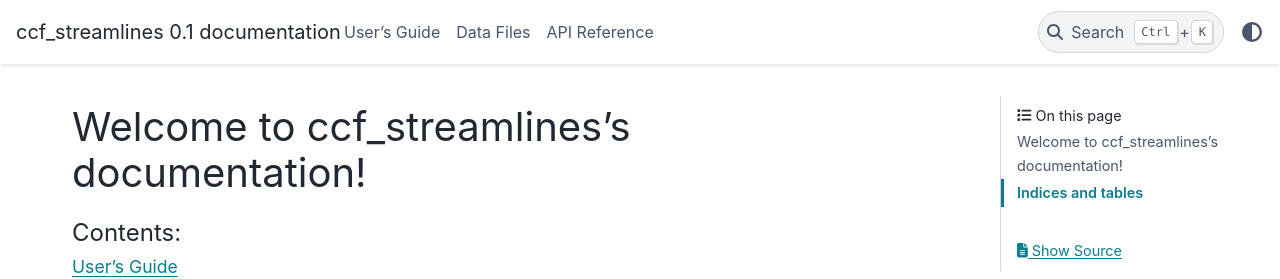
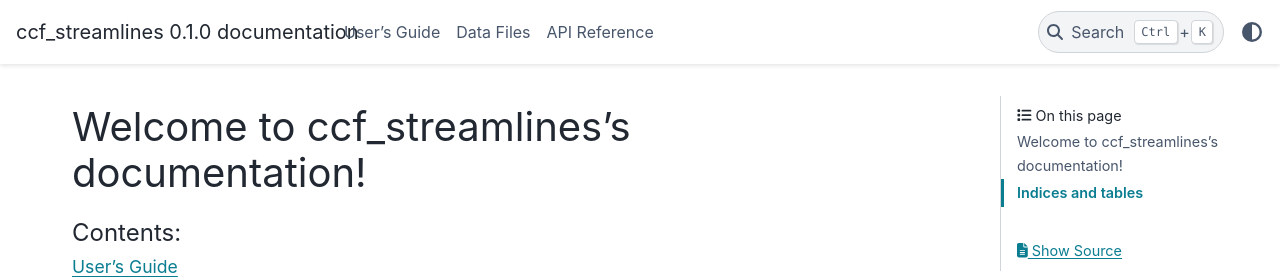
Before and after one commit to AllenInstitute/ccf_streamlines, a Sphinx documentation site: the page built from docs/source/index.rst, in a window 1280 px wide. Shown: the top 279 px of the page. Built offline with Sphinx 7.4.7 and the PyData theme 0.15.4, drawn with Linux system fonts in a browser that asks for light colours.

Commit message:
Make version more consistent across package

```diff
--- a/ccf_streamlines/__init__.py
+++ b/ccf_streamlines/__init__.py
@@ -0,0 +1 @@
+__version__ = '0.1.0'
--- a/docs/source/conf.py
+++ b/docs/source/conf.py
@@ -9,7 +9,7 @@
 project = 'ccf_streamlines'
 copyright = '2022, Nathan Gouwens'
 author = 'Nathan Gouwens'
-release = '0.1'
+release = '0.1.0'
 
 # -- General configuration ---------------------------------------------------
 # https://www.sphinx-doc.org/en/master/usage/configuration.html#general-configuration
--- a/setup.cfg
+++ b/setup.cfg
@@ -1,6 +1,6 @@
 [metadata]
 name = ccf_streamlines
-version = 0.0.1
+version = attr: ccf_streamlines.__version__
 
 [options]
 packages = ccf_streamlines
```
